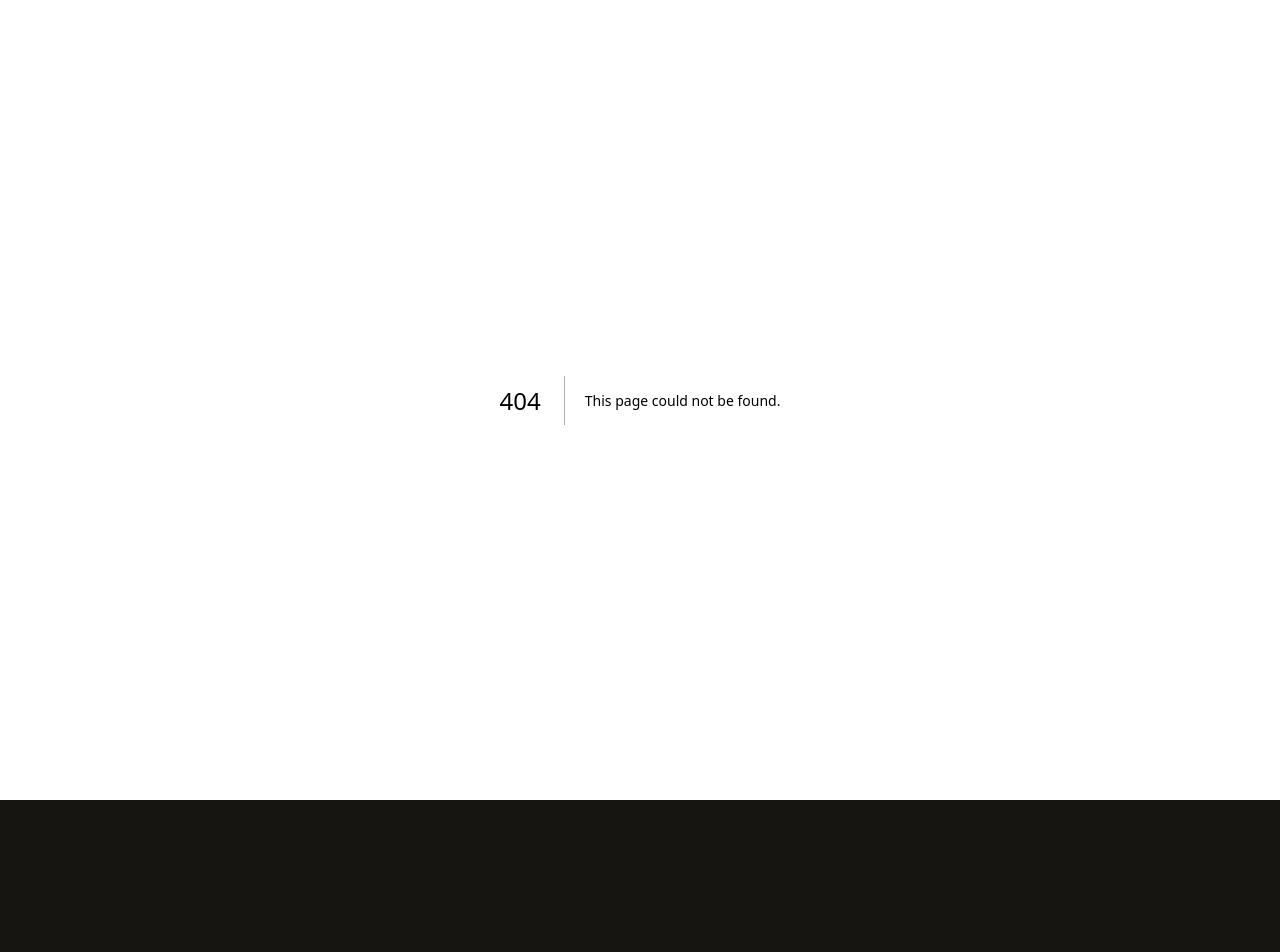
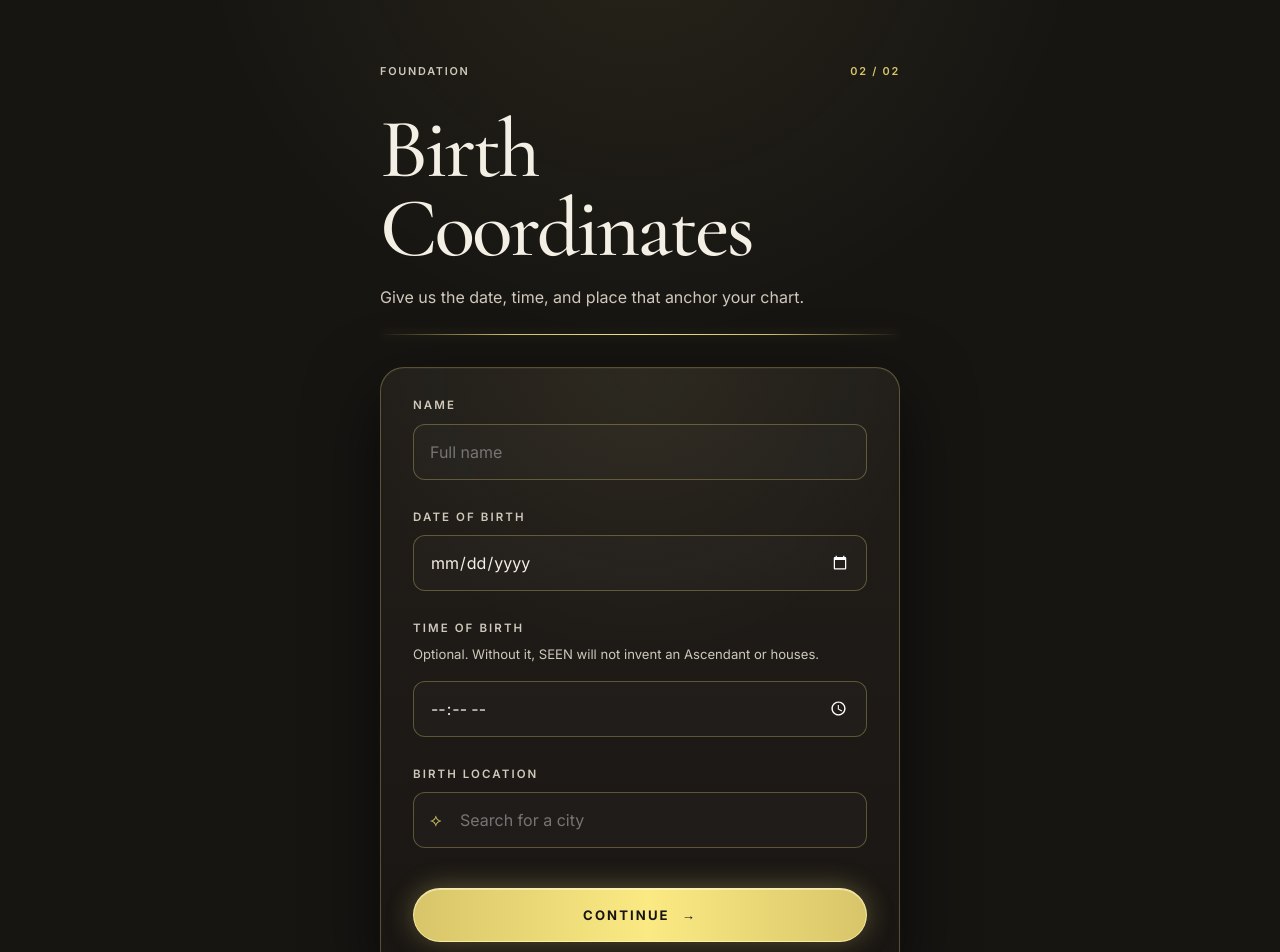
Before and after one commit to seanmphelps-ai/seen-universe, a Next.js app: page /foundation/birth in a window 1280 px wide. Before the commit this address had no page. Shown: the top 952 px of the page. Before the commit the page ends 800 px from the top, so only its background shows below. Built offline with nearby package versions, Linux system fonts and the light colour scheme.

Commit message:
Add missing Foundation birth step

```diff
--- /dev/null
+++ b/app/foundation/birth/page.tsx
@@ -0,0 +1,256 @@
+'use client';
+
+import { FormEvent, useEffect, useMemo, useState } from 'react';
+import { useRouter } from 'next/navigation';
+import { CITIES, type City } from '../../../lib/cities';
+import type { NatalChartInput, NatalChartResult } from '../../../lib/natalChart';
+
+type StoredLocations = {
+  birthLocation?: string;
+};
+
+export default function BirthFoundationPage() {
+  const router = useRouter();
+  const [name, setName] = useState('');
+  const [birthDate, setBirthDate] = useState('');
+  const [birthTime, setBirthTime] = useState('');
+  const [cityQuery, setCityQuery] = useState('');
+  const [selectedCity, setSelectedCity] = useState<City | null>(null);
+  const [error, setError] = useState('');
+  const [isCalculating, setIsCalculating] = useState(false);
+
+  useEffect(() => {
+    const stored = sessionStorage.getItem('seen.foundation.locations');
+    if (!stored) return;
+
+    try {
+      const locations = JSON.parse(stored) as StoredLocations;
+      const birthLocation = locations.birthLocation?.trim();
+      if (!birthLocation) return;
+
+      setCityQuery(birthLocation);
+
+      const normalized = birthLocation.toLowerCase();
+      const match = CITIES.find((city) => {
+        const cityName = city.name.toLowerCase();
+        const country = city.country.toLowerCase();
+        return normalized.includes(cityName) && normalized.includes(country);
+      });
+
+      if (match) {
+        setSelectedCity(match);
+        setCityQuery(`${match.name}, ${match.country}`);
+      }
+    } catch {
+      // Leave the form empty if stored Foundation data cannot be read.
+    }
+  }, []);
+
+  const citySuggestions = useMemo(() => {
+    const query = cityQuery.trim().toLowerCase();
+    if (!query || selectedCity) return [];
+
+    return CITIES.filter(
+      (city) =>
+        city.name.toLowerCase().includes(query) ||
+        city.country.toLowerCase().includes(query),
+    ).slice(0, 8);
+  }, [cityQuery, selectedCity]);
+
+  function handleCityInputChange(value: string) {
+    setCityQuery(value);
+    setSelectedCity(null);
+  }
+
+  function handleCitySelect(city: City) {
+    setSelectedCity(city);
+    setCityQuery(`${city.name}, ${city.country}`);
+  }
+
+  async function handleSubmit(event: FormEvent<HTMLFormElement>) {
+    event.preventDefault();
+
+    if (!name.trim()) {
+      setError('Enter your name.');
+      return;
+    }
+
+    if (!birthDate) {
+      setError('Enter your date of birth.');
+      return;
+    }
+
+    if (!selectedCity) {
+      setError('Search for and select your birth location from the list.');
+      return;
+    }
+
+    setError('');
+    setIsCalculating(true);
+
+    const chartInput: NatalChartInput = {
+      name: name.trim(),
+      birthDate,
+      birthTime: birthTime || null,
+      latitude: selectedCity.latitude,
+      longitude: selectedCity.longitude,
+    };
+
+    try {
+      const response = await fetch('/api/chart', {
+        method: 'POST',
+        headers: { 'Content-Type': 'application/json' },
+        body: JSON.stringify(chartInput),
+      });
+
+      if (!response.ok) {
+        const body = await response.json().catch(() => null);
+        throw new Error(body?.error || 'Calculation failed. Try again.');
+      }
+
+      const chart = (await response.json()) as NatalChartResult;
+
+      sessionStorage.setItem(
+        'seen.foundation.birth',
+        JSON.stringify({
+          name: chartInput.name,
+          birthDate: chartInput.birthDate,
+          birthTime: chartInput.birthTime,
+          city: selectedCity,
+        }),
+      );
+      sessionStorage.setItem('seen.foundation.chartResult', JSON.stringify(chart));
+
+      router.push('/chart?source=foundation');
+    } catch (err) {
+      setError(err instanceof Error ? err.message : 'Calculation failed. Try again.');
+      setIsCalculating(false);
+    }
+  }
+
+  return (
+    <main className="seenFlowPage">
+      <section className="seenFlowShell" aria-labelledby="birth-foundation-title">
+        <div className="seenProgress" aria-label="Foundation progress">
+          <span className="seenProgressLabel">Foundation</span>
+          <span className="seenProgressValue">02 / 02</span>
+        </div>
+
+        <header className="seenFlowHeader">
+          <h1 id="birth-foundation-title" className="seenDisplayLarge">
+            Birth Coordinates
+          </h1>
+
+          <p className="seenFlowIntroduction">
+            Give us the date, time, and place that anchor your chart.
+          </p>
+
+          <div className="seenDivider" aria-hidden="true" />
+        </header>
+
+        <form className="seenPanel seenFlowForm" onSubmit={handleSubmit}>
+          <div className="seenField">
+            <label className="seenLabel" htmlFor="foundation-name">
+              Name
+            </label>
+            <div className="seenInputFrame">
+              <input
+                id="foundation-name"
+                className="seenInput"
+                type="text"
+                autoComplete="name"
+                placeholder="Full name"
+                value={name}
+                onChange={(event) => setName(event.target.value)}
+              />
+            </div>
+          </div>
+
+          <div className="seenField">
+            <label className="seenLabel" htmlFor="foundation-date">
+              Date of birth
+            </label>
+            <div className="seenInputFrame">
+              <input
+                id="foundation-date"
+                className="seenInput"
+                type="date"
+                value={birthDate}
+                onChange={(event) => setBirthDate(event.target.value)}
+              />
+            </div>
+          </div>
+
+          <div className="seenField">
+            <label className="seenLabel" htmlFor="foundation-time">
+              Time of birth
+            </label>
+            <p className="seenFieldSupport">
+              Optional. Without it, SEEN will not invent an Ascendant or houses.
+            </p>
+            <div className="seenInputFrame">
+              <input
+                id="foundation-time"
+                className="seenInput"
+                type="time"
+                value={birthTime}
+                onChange={(event) => setBirthTime(event.target.value)}
+              />
+            </div>
+          </div>
+
+          <div className="seenField">
+            <label className="seenLabel" htmlFor="foundation-city">
+              Birth location
+            </label>
+            <div className="seenInputFrame">
+              <span className="seenFieldIcon" aria-hidden="true">⟡</span>
+              <input
+                id="foundation-city"
+                className="seenInput seenInputWithIcon"
+                type="text"
+                autoComplete="off"
+                placeholder="Search for a city"
+                value={cityQuery}
+                onChange={(event) => handleCityInputChange(event.target.value)}
+              />
+            </div>
+
+            {citySuggestions.length > 0 && (
+              <ul className="seenCitySuggestions">
+                {citySuggestions.map((city) => (
+                  <li key={`${city.name}-${city.country}`}>
+                    <button
+                      type="button"
+                      className="seenCitySuggestion"
+                      onClick={() => handleCitySelect(city)}
+                    >
+                      {city.name}, {city.country}
+                    </button>
+                  </li>
+                ))}
+              </ul>
+            )}
+
+            {cityQuery.trim() && !selectedCity && citySuggestions.length === 0 && (
+              <p className="seenFieldSupport">
+                No match in the bundled city list. Try a nearby larger city.
+              </p>
+            )}
+          </div>
+
+          {error && (
+            <p className="seenFormError" role="alert">
+              {error}
+            </p>
+          )}
+
+          <button className="seenButtonPrimary" type="submit" disabled={isCalculating}>
+            {isCalculating ? 'Calculating…' : 'Continue'}
+            {!isCalculating && <span aria-hidden="true">→</span>}
+          </button>
+        </form>
+      </section>
+    </main>
+  );
+}
```
